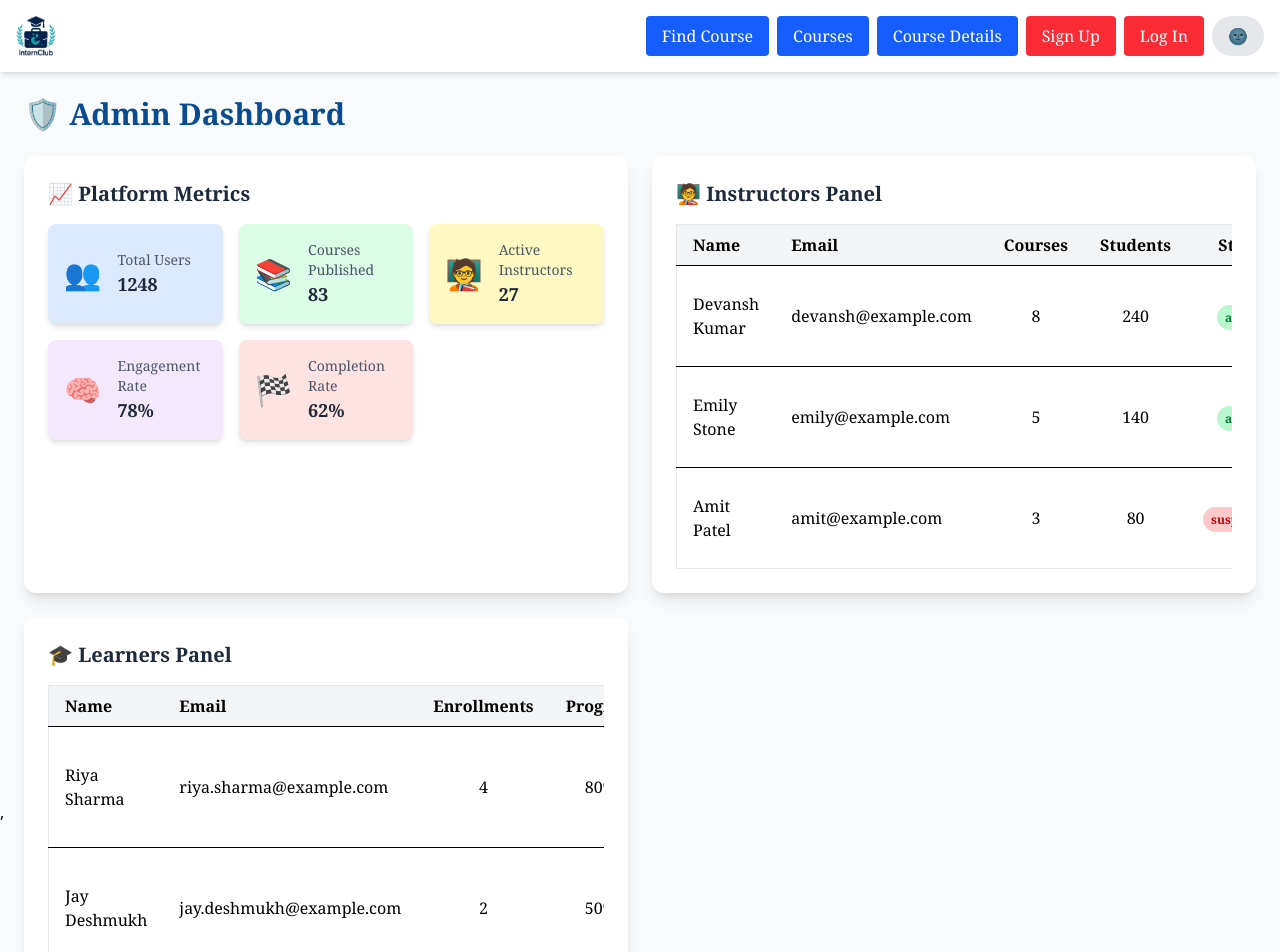
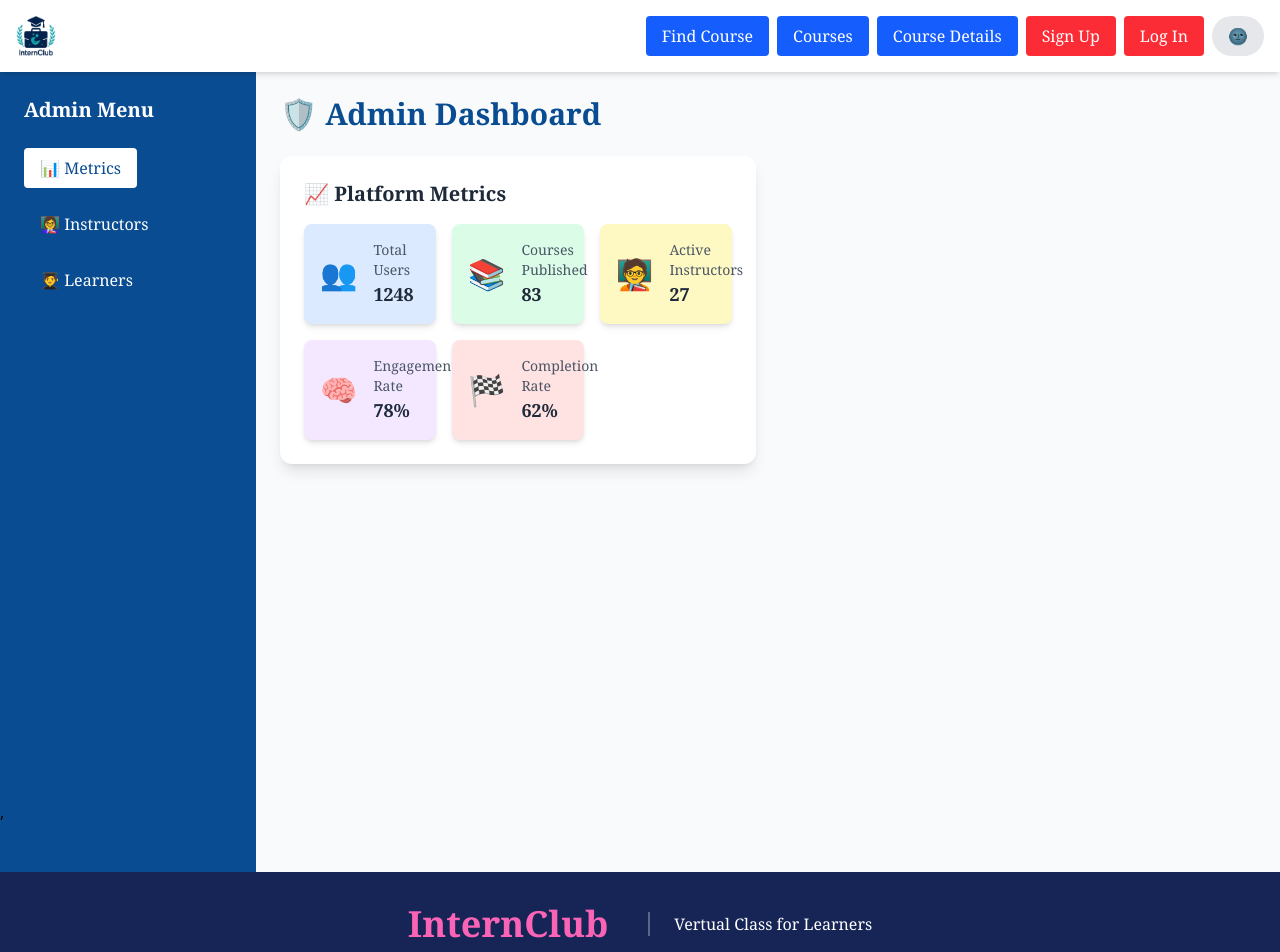
Before and after one commit to InternClub/online-learning-marketplace, a React (Vite) app in the folder frontend/: page /admin in a window 1280 px wide. Shown: the top 952 px of the page. Built offline with nearby package versions, Linux system fonts and the light colour scheme.

Commit message:
made updation in admin pannel

```diff
--- a/frontend/src/Pages/Admin/DashboardAdmin.jsx
+++ b/frontend/src/Pages/Admin/DashboardAdmin.jsx
@@ -1,23 +1,75 @@
-import React from "react";
+import React, { useState } from "react";
 import MetricsPanel from "./Panel/MetricsPanel";
 import InstructorPanel from "./Panel/InstructorPanel";
 import LearnerPanel from "./Panel/LearnerPanel";
 
+const AdminDashboard = () => {
+  const [activePanel, setActivePanel] = useState("metrics");
 
-const AdminDashboard = () => {
+  const renderPanel = () => {
+    switch (activePanel) {
+      case "metrics":
+        return <MetricsPanel />;
+      case "instructors":
+        return <InstructorPanel />;
+      case "learners":
+        return <LearnerPanel />;
+      default:
+        return <MetricsPanel />;
+    }
+  };
+
   return (
-    <div className="min-h-screen w-full bg-gray-50 p-6">
-      <h1 className="text-3xl font-bold mb-6 text-[#0a4c91]">🛡️ Admin Dashboard</h1>
+    <div className="min-h-screen flex flex-col md:flex-row bg-gray-50">
+      {/* Sidebar */}
+      <aside className="md:w-64 w-full bg-[#0a4c91] text-white p-4 md:p-6 space-y-2 md:space-y-4 flex md:block flex-row justify-around md:justify-start">
+        <h2 className="text-xl font-bold mb-2 md:mb-6 hidden md:block">
+          Admin Menu
+        </h2>
 
-      <div className="grid grid-cols-1 lg:grid-cols-2 gap-6 mb-6">
-        <MetricsPanel />
-        <InstructorPanel />
-      </div>
+        <button
+          onClick={() => setActivePanel("metrics")}
+          className={`px-4 py-2 rounded ${
+            activePanel === "metrics"
+              ? "bg-white text-[#0a4c91]"
+              : "hover:bg-blue-800"
+          }`}
+        >
+          📊 <span className="hidden md:inline">Metrics</span>
+        </button>
 
-      <div className="grid grid-cols-1 lg:grid-cols-2 gap-6">
-        <LearnerPanel />
-        {/* Optional: CategoryManager or AlertsPanel */}
-      </div>
+        <button
+          onClick={() => setActivePanel("instructors")}
+          className={`px-4 py-2 rounded ${
+            activePanel === "instructors"
+              ? "bg-white text-[#0a4c91]"
+              : "hover:bg-blue-800"
+          }`}
+        >
+          👩‍🏫 <span className="hidden md:inline">Instructors</span>
+        </button>
+
+        <button
+          onClick={() => setActivePanel("learners")}
+          className={`px-4 py-2 rounded ${
+            activePanel === "learners"
+              ? "bg-white text-[#0a4c91]"
+              : "hover:bg-blue-800"
+          }`}
+        >
+          🧑‍🎓 <span className="hidden md:inline">Learners</span>
+        </button>
+      </aside>
+
+      {/* Main Content */}
+      <main className="flex-1 p-4 md:p-6">
+        <h1 className="text-2xl md:text-3xl font-bold mb-4 md:mb-6 text-[#0a4c91]">
+          🛡️ Admin Dashboard
+        </h1>
+        <div className="grid grid-cols-1 lg:grid-cols-2 gap-4 md:gap-6">
+          {renderPanel()}
+        </div>
+      </main>
     </div>
   );
 };
--- a/frontend/src/Pages/Admin/Panel/InstructorPanel.jsx
+++ b/frontend/src/Pages/Admin/Panel/InstructorPanel.jsx
@@ -29,29 +29,29 @@ const instructors = [
 
 const InstructorPanel = () => {
   return (
-    <div className="w-full bg-white rounded-xl shadow-lg p-6">
-      <h2 className="text-xl font-bold mb-4 text-gray-800">🧑‍🏫 Instructors Panel</h2>
+    <div className="w-[80vw]  bg-white rounded-xl shadow-lg p-4 sm:p-6">
+      <h2 className="text-lg sm:text-xl font-bold mb-4 text-gray-800">🧑‍🏫 Instructors Panel</h2>
 
       <div className="overflow-x-auto">
-        <table className="min-w-full table-auto border border-gray-200 rounded-lg">
+        <table className="min-w-full text-sm sm:text-base border border-gray-200 rounded-lg">
           <thead className="bg-gray-100">
             <tr>
-              <th className="text-left px-4 py-2">Name</th>
-              <th className="text-left px-4 py-2">Email</th>
-              <th className="text-center px-4 py-2">Courses</th>
-              <th className="text-center px-4 py-2">Students</th>
-              <th className="text-center px-4 py-2">Status</th>
-              <th className="text-center px-4 py-2">Actions</th>
+              <th className="text-left px-2 sm:px-4 py-2">Name</th>
+              <th className="text-left px-2 sm:px-4 py-2">Email</th>
+              <th className="text-center px-2 sm:px-4 py-2">Courses</th>
+              <th className="text-center px-2 sm:px-4 py-2">Students</th>
+              <th className="text-center px-2 sm:px-4 py-2">Status</th>
+              <th className="text-center px-2 sm:px-4 py-2">Actions</th>
             </tr>
           </thead>
           <tbody>
             {instructors.map((inst) => (
               <tr key={inst.id} className="border-t">
-                <td className="px-4 py-2">{inst.name}</td>
-                <td className="px-4 py-2">{inst.email}</td>
-                <td className="text-center px-4 py-2">{inst.courses}</td>
-                <td className="text-center px-4 py-2">{inst.students}</td>
-                <td className="text-center px-4 py-2">
+                <td className="px-2 sm:px-4 py-2">{inst.name}</td>
+                <td className="px-2 sm:px-4 py-2">{inst.email}</td>
+                <td className="text-center px-2 sm:px-4 py-2">{inst.courses}</td>
+                <td className="text-center px-2 sm:px-4 py-2">{inst.students}</td>
+                <td className="text-center px-2 sm:px-4 py-2">
                   <span
                     className={`px-2 py-1 rounded-full text-xs font-semibold ${
                       inst.status === "active"
@@ -62,14 +62,14 @@ const InstructorPanel = () => {
                     {inst.status}
                   </span>
                 </td>
-                <td className="text-center px-4 py-2 space-x-2">
-                  <button className="px-3 py-1 bg-blue-600 text-white rounded hover:bg-blue-700 text-sm">
+                <td className="px-2 sm:px-4 py-2 flex flex-wrap justify-center gap-2">
+                  <button className="px-2 sm:px-3 py-1 bg-blue-600 text-white rounded hover:bg-blue-700 text-xs sm:text-sm">
                     View
                   </button>
-                  <button className="px-3 py-1 bg-yellow-400 text-white rounded hover:bg-yellow-500 text-sm">
+                  <button className="px-2 sm:px-3 py-1 bg-yellow-400 text-white rounded hover:bg-yellow-500 text-xs sm:text-sm">
                     Suspend
                   </button>
-                  <button className="px-3 py-1 bg-red-500 text-white rounded hover:bg-red-600 text-sm">
+                  <button className="px-2 sm:px-3 py-1 bg-red-500 text-white rounded hover:bg-red-600 text-xs sm:text-sm">
                     Delete
                   </button>
                 </td>
--- a/frontend/src/Pages/Admin/Panel/LearnerPanel.jsx
+++ b/frontend/src/Pages/Admin/Panel/LearnerPanel.jsx
@@ -19,39 +19,39 @@ const learners = [
   },
   {
     id: 3,
-    name: "Neha Joshi",
-    email: "neha.joshi@example.com",
+    name: "Neha Sharma",
+    email: "neha.sharma@example.com",
     enrollments: 1,
     progress: "20%",
-    status: "inactive",
+    status: "dokhebaaz",
   },
 ];
 
 const LearnerPanel = () => {
   return (
-    <div className="w-full bg-white rounded-xl shadow-lg p-6">
-      <h2 className="text-xl font-bold mb-4 text-gray-800">🎓 Learners Panel</h2>
+    <div className="w-[80vw] bg-white rounded-xl shadow-lg p-4 sm:p-6">
+      <h2 className="text-lg sm:text-xl font-bold mb-4 text-gray-800">🎓 Learners Panel</h2>
 
       <div className="overflow-x-auto">
-        <table className="min-w-full table-auto border border-gray-200 rounded-lg">
+        <table className="min-w-full text-sm sm:text-base border border-gray-200 rounded-lg">
           <thead className="bg-gray-100">
             <tr>
-              <th className="text-left px-4 py-2">Name</th>
-              <th className="text-left px-4 py-2">Email</th>
-              <th className="text-center px-4 py-2">Enrollments</th>
-              <th className="text-center px-4 py-2">Progress</th>
-              <th className="text-center px-4 py-2">Status</th>
-              <th className="text-center px-4 py-2">Actions</th>
+              <th className="text-left px-2 sm:px-4 py-2">Name</th>
+              <th className="text-left px-2 sm:px-4 py-2">Email</th>
+              <th className="text-center px-2 sm:px-4 py-2">Enrollments</th>
+              <th className="text-center px-2 sm:px-4 py-2">Progress</th>
+              <th className="text-center px-2 sm:px-4 py-2">Status</th>
+              <th className="text-center px-2 sm:px-4 py-2">Actions</th>
             </tr>
           </thead>
           <tbody>
             {learners.map((learner) => (
               <tr key={learner.id} className="border-t">
-                <td className="px-4 py-2">{learner.name}</td>
-                <td className="px-4 py-2">{learner.email}</td>
-                <td className="text-center px-4 py-2">{learner.enrollments}</td>
-                <td className="text-center px-4 py-2">{learner.progress}</td>
-                <td className="text-center px-4 py-2">
+                <td className="px-2 sm:px-4 py-2">{learner.name}</td>
+                <td className="px-2 sm:px-4 py-2">{learner.email}</td>
+                <td className="text-center px-2 sm:px-4 py-2">{learner.enrollments}</td>
+                <td className="text-center px-2 sm:px-4 py-2">{learner.progress}</td>
+                <td className="text-center px-2 sm:px-4 py-2">
                   <span
                     className={`px-2 py-1 rounded-full text-xs font-semibold ${
                       learner.status === "active"
@@ -62,14 +62,14 @@ const LearnerPanel = () => {
                     {learner.status}
                   </span>
                 </td>
-                <td className="text-center px-4 py-2 space-x-2">
-                  <button className="px-3 py-1 bg-blue-600 text-white rounded hover:bg-blue-700 text-sm">
+                <td className="px-2 sm:px-4 py-2 flex flex-wrap justify-center gap-2">
+                  <button className="px-2 sm:px-3 py-1 bg-blue-600 text-white rounded hover:bg-blue-700 text-xs sm:text-sm">
                     View Progress
                   </button>
-                  <button className="px-3 py-1 bg-yellow-400 text-white rounded hover:bg-yellow-500 text-sm">
+                  <button className="px-2 sm:px-3 py-1 bg-yellow-400 text-white rounded hover:bg-yellow-500 text-xs sm:text-sm">
                     Suspend
                   </button>
-                  <button className="px-3 py-1 bg-red-500 text-white rounded hover:bg-red-600 text-sm">
+                  <button className="px-2 sm:px-3 py-1 bg-red-500 text-white rounded hover:bg-red-600 text-xs sm:text-sm">
                     Remove
                   </button>
                 </td>
```
